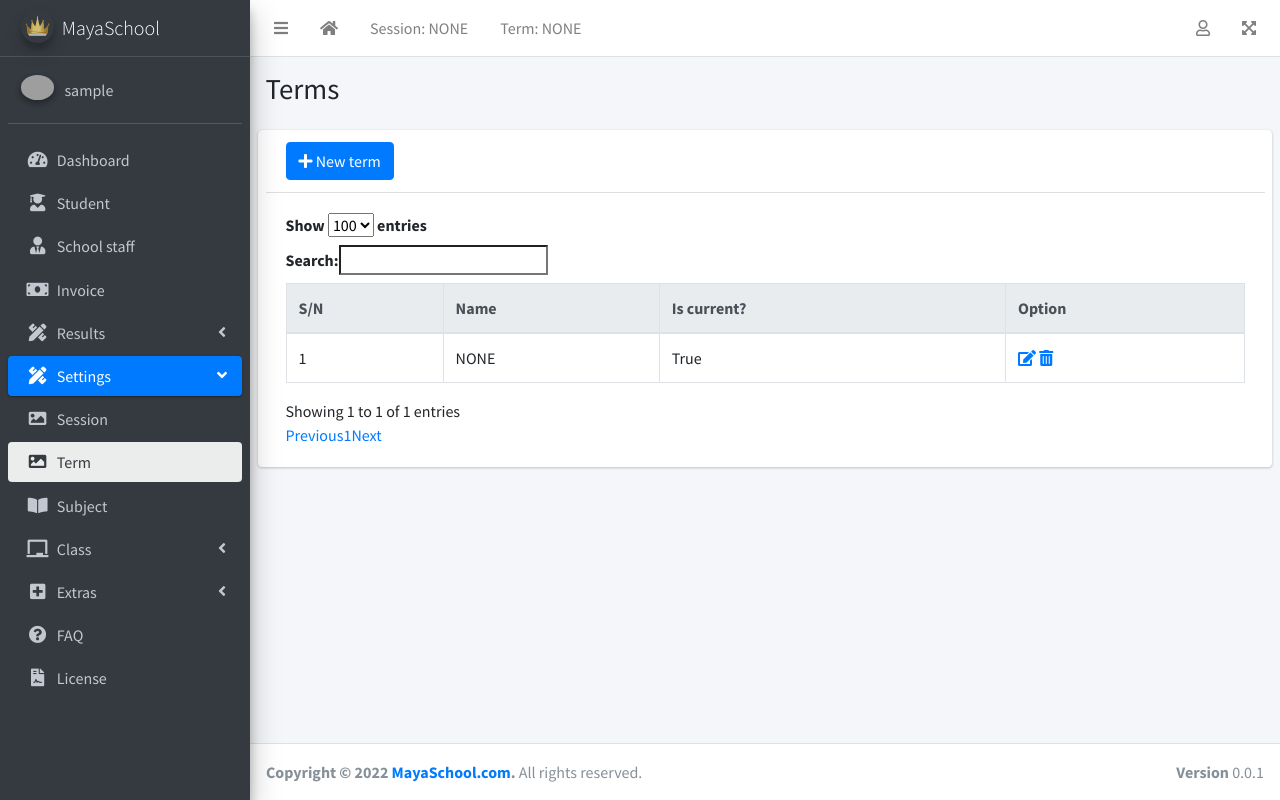
After one commit to pythonbrad/mayaschool, a Django app: page /terms in a window 1280 px wide. The commit adds this page. Run offline with Django 4.2, Linux system fonts and the light colour scheme; the visitor is signed in with stand-in values (Sample User, id 1); data comes from the database, SQL or seed files in the repository; data that the repository does not hold is empty; some libraries are stand-ins or nearby versions; grey boxes are pictures that could not be loaded.

Commit message:
Update (core): Add academic term functionality

```diff
--- /dev/null
+++ b/core/templates/core/terms_list.html
@@ -0,0 +1,40 @@
+{% extends 'index.html' %}
+{% block content %}
+<div class="container-fluid card">
+  <div class="card-header">
+    <a class="btn btn-primary" href="{% url 'new_term' %}"><i class="fas fa-plus"></i> New term</a>
+  </div>
+  <div class="card-body">
+    <div class="table-responsive">
+      <table id="terms_table" class="table table-bordered table-hover" data-page-length='100'>
+        <thead class="thead-light">
+          <tr>
+            <th>S/N</th>
+            <th>Name</th>
+            <th>Is current?</th>
+            <th>Option</th>
+          </tr>
+        </thead>
+        <tbody>
+          {% for term in terms %}
+          <tr>
+              <td>{{ forloop.counter }}</td>
+              <td>{{ term.name }}</td>
+              <td>{{ term.current }}</td>
+              <td>
+                <a href="{% url 'edit_term' term.pk %}"><i class="fa fa-edit"></i></a>
+                <a href="{% url 'delete_term' term.pk %}"><i class="fa fa-trash-alt"></i></a>
+              </td>
+          </tr>
+          {% endfor %}
+        </tbody>
+      </table>
+    </div>
+  </div>
+</div>
+{% endblock %}
+{% block script %}
+<script type="text/javascript">
+    $('#terms_table').DataTable({});
+</script>
+{% endblock %}
--- a/core/urls.py
+++ b/core/urls.py
@@ -17,4 +17,8 @@ urlpatterns = [
     path('sessions/create', views.new_session, name='new_session'),
     path('sessions/<int:pk>/edit', views.edit_session, name='edit_session'),
     path('sessions/<int:pk>/delete', views.delete_session, name='delete_session'),
+    path('terms', views.terms, name='terms'),
+    path('terms/create', views.new_term, name='new_term'),
+    path('terms/<int:pk>/edit', views.edit_term, name='edit_term'),
+    path('terms/<int:pk>/delete', views.delete_term, name='delete_term'),
 ]
--- a/core/views.py
+++ b/core/views.py
@@ -1,10 +1,10 @@
 from django.shortcuts import render, redirect, get_object_or_404
 from students.models import ClassStudent
 from staffs.models import Staff
-from .models import AcademicSession, SubClass, Class
+from .models import AcademicSession, AcademicTerm, SubClass, Class
 from finance.models import Invoice
 from django.contrib.auth.decorators import login_required
-from .forms import ClassForm, SubClassForm, AcademicSessionForm
+from .forms import ClassForm, SubClassForm, AcademicSessionForm, AcademicTermForm
 
 
 @login_required
@@ -209,3 +209,65 @@ def delete_session(request, pk):
         'object': obj,
         'current_page': 'setting.session',
     })
+
+
+@login_required
+def terms(request):
+    terms = AcademicTerm.objects.all()
+    return render(request, 'core/terms_list.html', {
+        'title': 'Terms',
+        'current_page': 'setting.term',
+        'terms': terms,
+    })
+
+
+@login_required
+def new_term(request):
+    if request.POST:
+        form = AcademicTermForm(request.POST)
+        if form.is_valid():
+            form.save()
+            return redirect('terms')
+        else:
+            pass
+    else:
+        form = AcademicTermForm()
+    return render(request, 'new_object.html', {
+        'title': 'New session',
+        'current_page': 'setting.term',
+        'form': form
+    })
+
+
+@login_required
+def edit_term(request, pk):
+    obj = get_object_or_404(AcademicTerm, pk=pk)
+    if request.POST:
+        form = AcademicTermForm(request.POST, instance=obj)
+        if form.is_valid():
+            form.save()
+            return redirect('terms')
+        else:
+            pass
+    else:
+        form = AcademicTermForm(instance=obj)
+    return render(request, 'new_object.html', {
+        'title': 'Edit term',
+        'current_page': 'setting.term',
+        'form': form,
+    })
+
+
+@login_required
+def delete_term(request, pk):
+    obj = get_object_or_404(AcademicTerm, pk=pk)
+    if request.POST:
+        obj.delete()
+        return redirect('terms')
+    else:
+        pass
+    return render(request, 'delete_object.html', {
+        'title': 'Delete term',
+        'object': obj,
+        'current_page': 'setting.term',
+    })
--- a/templates/index.html
+++ b/templates/index.html
@@ -132,7 +132,7 @@
                   </a>
                 </li>
                 <li class="nav-item">
-                  <a href="#" class="nav-link">
+                  <a href="{% url 'terms' %}" class="nav-link {% if '.term' in current_page %}active{% endif %}">
                     <i class="fas fa-image nav-icon"></i>
                     <p>Term</p>
                   </a>
```
Also changed, not shown: core/forms.py (+8 -1 lines).
